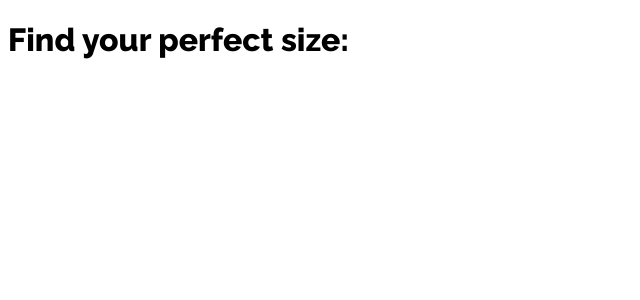
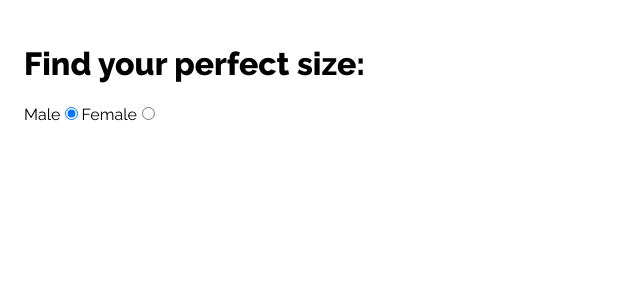
Before and after one commit to MDavid599/TeamHungover, a Next.js app in the folder frontend/: page / in a window 1280 px wide. Shown: the top 300 px of the page, without its empty margins (0-640 px from the left). Built offline with nearby package versions, Linux system fonts and the light colour scheme.

Commit message:
WIP, switching from next

```diff
--- /dev/null
+++ b/frontend/components/homepage.js
@@ -0,0 +1,12 @@
+import React from "react";
+import Container from "./styles/container";
+import Select from "./select";
+
+const Homepage = () => (
+  <Container>
+    <h1>Find your perfect size:</h1>
+    <Select options={["Male", "Female"]} />
+  </Container>
+);
+
+export default Homepage;
--- /dev/null
+++ b/frontend/components/select.js
@@ -0,0 +1,41 @@
+import React from "react";
+import PropTypes from "prop-types";
+
+class Select extends React.Component {
+  static propTypes = {
+    options: PropTypes.array
+  };
+  state = {
+    selected: 0
+  };
+  radioButtonClicked = (e, index) => {
+    this.setState({ selected: index });
+  };
+  render() {
+    const { selected } = this.state;
+    const { options } = this.props;
+    return (
+      <>
+        {options ? (
+          options.map(
+            (option, index) =>
+              console.log(index) || (
+                <label>
+                  {option}
+                  <input
+                    type="radio"
+                    checked={index === selected}
+                    onChange={this.radioButtonClicked.bind(this, index)}
+                  />
+                </label>
+              )
+          )
+        ) : (
+          <p> no options</p>
+        )}
+      </>
+    );
+  }
+}
+
+export default Select;
--- /dev/null
+++ b/frontend/components/styles/container.js
@@ -0,0 +1,8 @@
+import styled from "styled-components";
+
+const Container = styled.div`
+  padding: 1rem;
+  max-width: 800px;
+`;
+
+export default Container;
--- a/frontend/package.json
+++ b/frontend/package.json
@@ -7,6 +7,7 @@
   },
   "dependencies": {
     "next": "8.0.3",
+    "prop-types": "^15.7.2",
     "react": "16.8.3",
     "react-dom": "16.8.3",
     "styled-components": "^4.1.3"
--- a/frontend/pages/index.js
+++ b/frontend/pages/index.js
@@ -1,13 +1,11 @@
 import React from "react";
-import Link from "next/link";
-import styled from "styled-components";
 import Head from "../components/head";
-import Nav from "../components/nav";
+import Homepage from "../components/homepage";
 
 const Home = () => (
   <div>
     <Head title="Home" />
-    <h1>Find your perfect size:</h1>
+    <Homepage />
   </div>
 );
 
```
Also changed, not shown: 1 other file (tests, documents, lock files or other folders).
